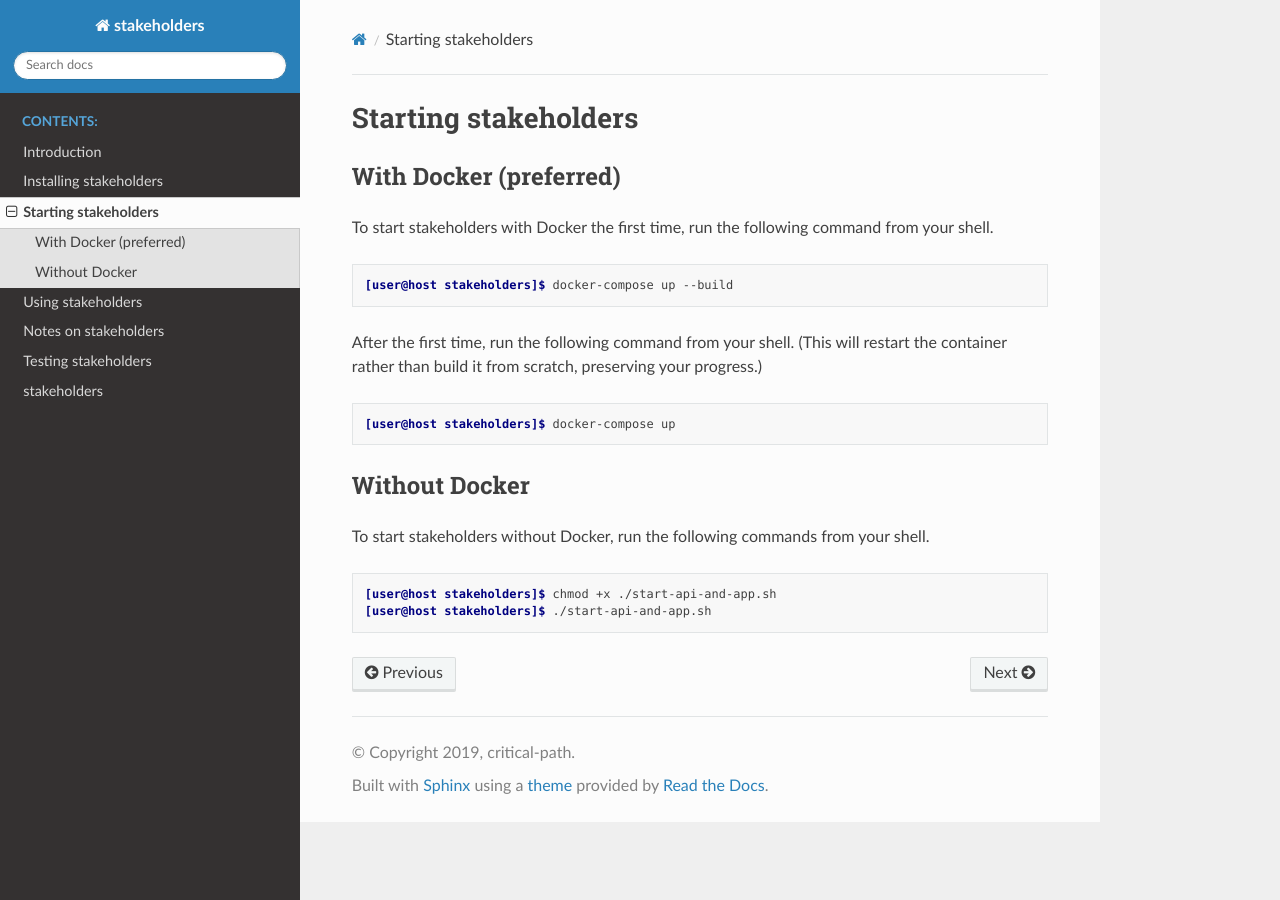
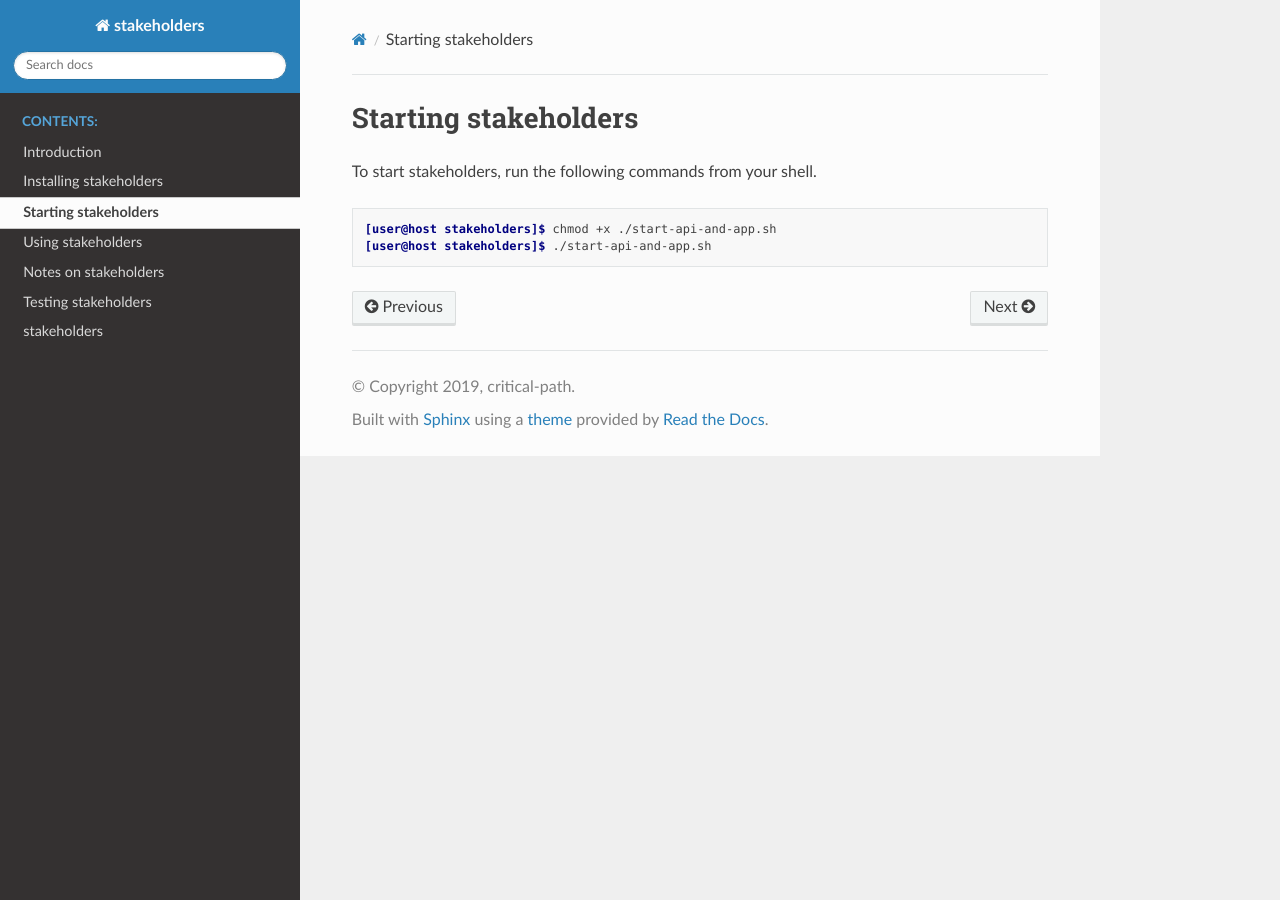
Before and after one commit to critical-path/stakeholders, a Sphinx documentation site: the page built from docs/start.rst, in a window 1280 px wide. Built offline with Sphinx 7.4.7 and the Read the Docs theme 2.0.0, drawn with Linux system fonts in a browser that asks for light colours.

Commit message:
Update `README.rst` and `start.rst`.

```diff
--- a/docs/start.rst
+++ b/docs/start.rst
@@ -1,25 +1,7 @@
 Starting stakeholders
 =====================
 
-With Docker (preferred)
------------------------
-
-To start stakeholders with Docker the first time, run the following command from your shell.
-
-.. code-block:: console
-
-   [user@host stakeholders]$ docker-compose up --build
-
-After the first time, run the following command from your shell.  (This will restart the container rather than build it from scratch, preserving your progress.)
-
-.. code-block:: console
-
-   [user@host stakeholders]$ docker-compose up
-
-Without Docker
---------------
-
-To start stakeholders without Docker, run the following commands from your shell.
+To start stakeholders, run the following commands from your shell.
 
 .. code-block:: console
 
```
Also changed, not shown: README.rst (+1 -19 lines).
